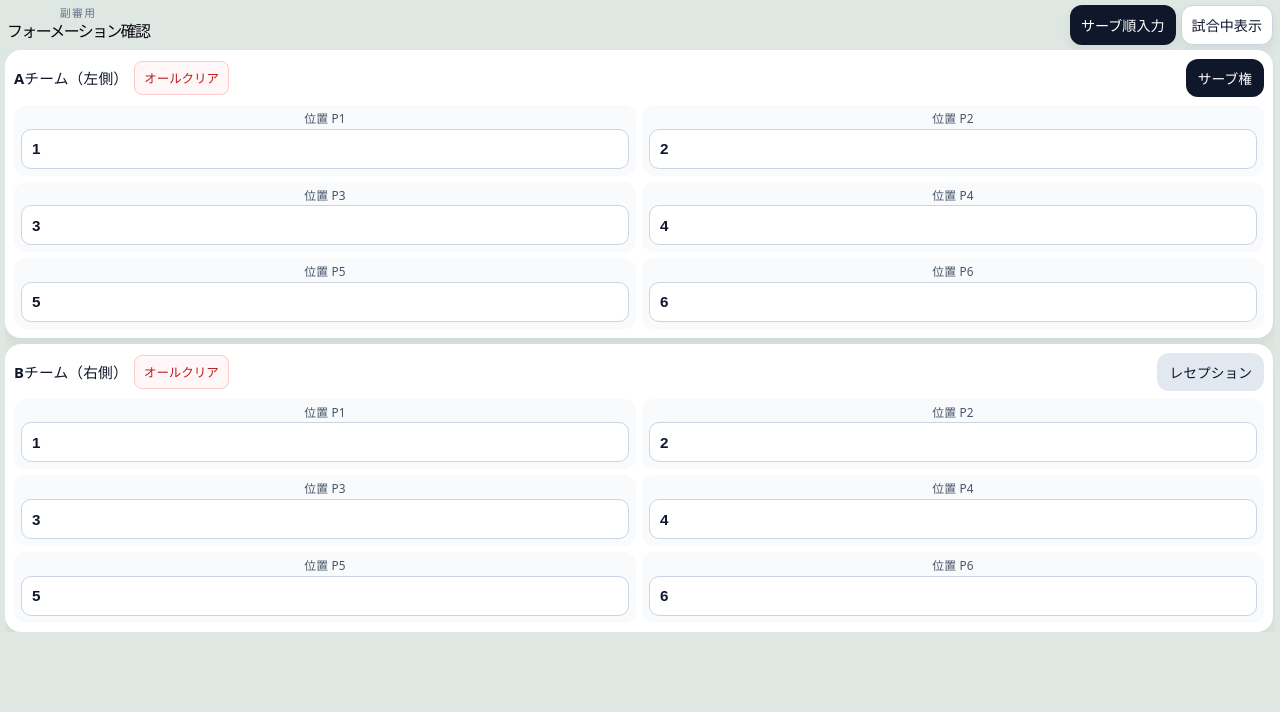
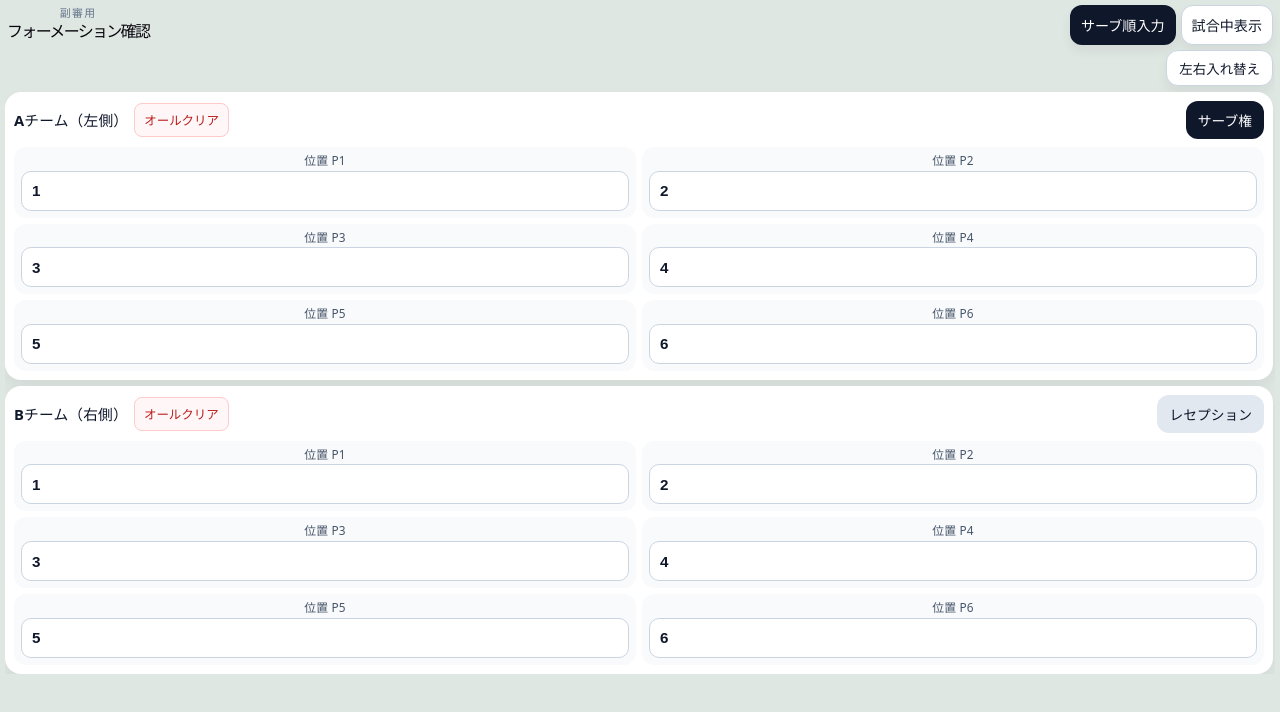
Before and after one commit to susie-cindy/vice-ref, a React (Vite) app: page / in a window 1280 px wide. Shown: the top 712 px of the page. Built offline with nearby package versions, Linux system fonts and the light colour scheme.

Commit message:
update417

```diff
--- a/src/App.css
+++ b/src/App.css
@@ -163,9 +163,37 @@ body {
   padding-right: 4px;
 }
 
+.setup-screen__actions {
+  display: flex;
+  justify-content: flex-end;
+}
+
+.setup-screen__swap {
+  min-height: 40px;
+  border: 1px solid #cbd5e1;
+  border-radius: 12px;
+  padding: 0 14px;
+  background: #fff;
+  color: #0f172a;
+  cursor: pointer;
+  font-size: 0.9rem;
+  font-weight: 700;
+  box-shadow: 0 6px 12px rgba(15, 23, 42, 0.06);
+}
+
+.setup-screen__swap:hover {
+  border-color: #94a3b8;
+}
+
 .app-shell--setup .setup-screen {
   gap: 6px;
   padding-right: 2px;
+}
+
+.app-shell--setup .setup-screen__swap {
+  min-height: 36px;
+  padding: 0 12px;
+  font-size: 0.84rem;
 }
 
 .team-card {
--- a/src/App.jsx
+++ b/src/App.jsx
@@ -220,9 +220,10 @@ function NumberPickerModal({ title, numbers, isNumberDisabled, onSelect, onCance
   );
 }
 
-function TeamSetupCard({ side, team, isServing, onSetServing, onPositionTap, onClearPositions }) {
+function TeamSetupCard({ teamKey, courtSide, team, isServing, onSetServing, onPositionTap, onClearPositions }) {
   const order = [1, 2, 3, 4, 5, 6];
-  const teamLabel = side === "A" ? "Aチーム（左側）" : "Bチーム（右側）";
+  const sideLabel = courtSide === "left" ? "左側" : "右側";
+  const teamLabel = `${teamKey}チーム（${sideLabel}）`;
 
   return (
     <div className="team-card">
@@ -315,9 +316,8 @@ function PlayerMarker({ x, y, number, pos, scale: positionScale, isFront, isDimm
   );
 }
 
-function CourtHalf({ side, team, isReceiving, isServing, onPlayerTap, liberoTargets, liberoSuppressed }) {
+function CourtHalf({ side, teamKey, team, isReceiving, isServing, onPlayerTap, liberoTargets, liberoSuppressed }) {
   const coords = side === "left" ? LEFT_POSITIONS : RIGHT_POSITIONS;
-  const teamKey = side === "left" ? "A" : "B";
 
   // 選手一覧を作成：各選手が現在どのポジションにいるかを把握
   const players = Object.entries(team.positions).map(([pos, playerNumber]) => ({
@@ -337,7 +337,7 @@ function CourtHalf({ side, team, isReceiving, isServing, onPlayerTap, liberoTarg
 
         return (
           <PlayerMarker
-            key={`${side}-player-${playerNumber}`}
+            key={`${side}-player-${pos}-${playerNumber}`}
             x={point.x}
             y={point.y}
             scale={point.scale}
@@ -358,10 +358,11 @@ function CourtHalf({ side, team, isReceiving, isServing, onPlayerTap, liberoTarg
   );
 }
 
-function CourtView({ match, compact = false, onPlayerTap, liberoTargets, liberoSuppressed }) {
+function CourtView({ match, displayOrder, compact = false, onPlayerTap, liberoTargets, liberoSuppressed }) {
+  const [leftTeamKey, rightTeamKey] = displayOrder;
   const receivingTeam = match.servingTeam === "A" ? "B" : "A";
-  const leftIsReceiving = receivingTeam === "A";
-  const rightIsReceiving = receivingTeam === "B";
+  const leftIsReceiving = receivingTeam === leftTeamKey;
+  const rightIsReceiving = receivingTeam === rightTeamKey;
   const baseFill = "#f2e3c6";
   const highlightFill = "#f7ead1";
   const leftStrokeWidth = leftIsReceiving ? 1.6 : 0.8;
@@ -382,12 +383,12 @@ function CourtView({ match, compact = false, onPlayerTap, liberoTargets, liberoS
 
           <div className="court-card__meta">
             <div>
-              左：{match.teams.A.name}
-              {receivingTeam === "A" && <span className="court-card__badge">レシーブ側</span>}
+              左：{match.teams[leftTeamKey].name}
+              {receivingTeam === leftTeamKey && <span className="court-card__badge">レシーブ側</span>}
             </div>
             <div>
-              右：{match.teams.B.name}
-              {receivingTeam === "B" && <span className="court-card__badge">レシーブ側</span>}
+              右：{match.teams[rightTeamKey].name}
+              {receivingTeam === rightTeamKey && <span className="court-card__badge">レシーブ側</span>}
             </div>
           </div>
         </>
@@ -415,18 +416,20 @@ function CourtView({ match, compact = false, onPlayerTap, liberoTargets, liberoS
 
           <CourtHalf
             side="left"
-            team={match.teams.A}
-            isServing={match.servingTeam === "A"}
-            isReceiving={receivingTeam === "A"}
+            teamKey={leftTeamKey}
+            team={match.teams[leftTeamKey]}
+            isServing={match.servingTeam === leftTeamKey}
+            isReceiving={receivingTeam === leftTeamKey}
             onPlayerTap={onPlayerTap}
             liberoTargets={liberoTargets}
             liberoSuppressed={liberoSuppressed}
           />
           <CourtHalf
             side="right"
-            team={match.teams.B}
-            isServing={match.servingTeam === "B"}
-            isReceiving={receivingTeam === "B"}
+            teamKey={rightTeamKey}
+            team={match.teams[rightTeamKey]}
+            isServing={match.servingTeam === rightTeamKey}
+            isReceiving={receivingTeam === rightTeamKey}
             onPlayerTap={onPlayerTap}
             liberoTargets={liberoTargets}
             liberoSuppressed={liberoSuppressed}
@@ -457,6 +460,7 @@ function CourtView({ match, compact = false, onPlayerTap, liberoTargets, liberoS
 export default function App() {
   const [mode, setMode] = useState("setup");
   const [match, setMatch] = useState(INITIAL_MATCH);
+  const [displayOrder, setDisplayOrder] = useState(["A", "B"]);
   const [history, setHistory] = useState([]);
   const [substitutions, setSubstitutions] = useState({ A: {}, B: {} });
   const [longPressedPlayer, setLongPressedPlayer] = useState(null);
@@ -476,6 +480,10 @@ export default function App() {
       ...prev,
       servingTeam: prev.servingTeam === teamKey ? (teamKey === "A" ? "B" : "A") : teamKey,
     }));
+  }
+
+  function swapDisplayOrder() {
+    setDisplayOrder((prev) => [prev[1], prev[0]]);
   }
 
   function openLineupNumberPicker(teamKey, pos) {
@@ -686,6 +694,7 @@ export default function App() {
 
   function handleReset() {
     setMatch(INITIAL_MATCH);
+    setDisplayOrder(["A", "B"]);
     setHistory([]);
     setSubstitutions({ A: {}, B: {} });
     setLiberoTargets({ A: {}, B: {} });
@@ -721,22 +730,23 @@ export default function App() {
       <div className="app-screen">
         {mode === "setup" ? (
           <div className="setup-screen">
-            <TeamSetupCard
-              side="A"
-              team={match.teams.A}
-              isServing={match.servingTeam === "A"}
-              onSetServing={() => toggleInitialServingTeam("A")}
-              onPositionTap={(pos) => openLineupNumberPicker("A", pos)}
-              onClearPositions={() => handleClearTeamPositions("A")}
-            />
-            <TeamSetupCard
-              side="B"
-              team={match.teams.B}
-              isServing={match.servingTeam === "B"}
-              onSetServing={() => toggleInitialServingTeam("B")}
-              onPositionTap={(pos) => openLineupNumberPicker("B", pos)}
-              onClearPositions={() => handleClearTeamPositions("B")}
-            />
+            <div className="setup-screen__actions">
+              <button type="button" className="setup-screen__swap" onClick={swapDisplayOrder}>
+                左右入れ替え
+              </button>
+            </div>
+            {displayOrder.map((teamKey, index) => (
+              <TeamSetupCard
+                key={teamKey}
+                teamKey={teamKey}
+                courtSide={index === 0 ? "left" : "right"}
+                team={match.teams[teamKey]}
+                isServing={match.servingTeam === teamKey}
+                onSetServing={() => toggleInitialServingTeam(teamKey)}
+                onPositionTap={(pos) => openLineupNumberPicker(teamKey, pos)}
+                onClearPositions={() => handleClearTeamPositions(teamKey)}
+              />
+            ))}
           </div>
         ) : (
           <div className="live-screen">
@@ -755,7 +765,7 @@ export default function App() {
               </button>
             </div>
             <div className="court-area">
-              <CourtView match={match} compact onPlayerTap={handlePlayerTap} liberoTargets={liberoTargets} liberoSuppressed={liberoSuppressed} />
+              <CourtView match={match} displayOrder={displayOrder} compact onPlayerTap={handlePlayerTap} liberoTargets={liberoTargets} liberoSuppressed={liberoSuppressed} />
             </div>
 
             {isSubMenuOpen && longPressedPlayer && (
```
